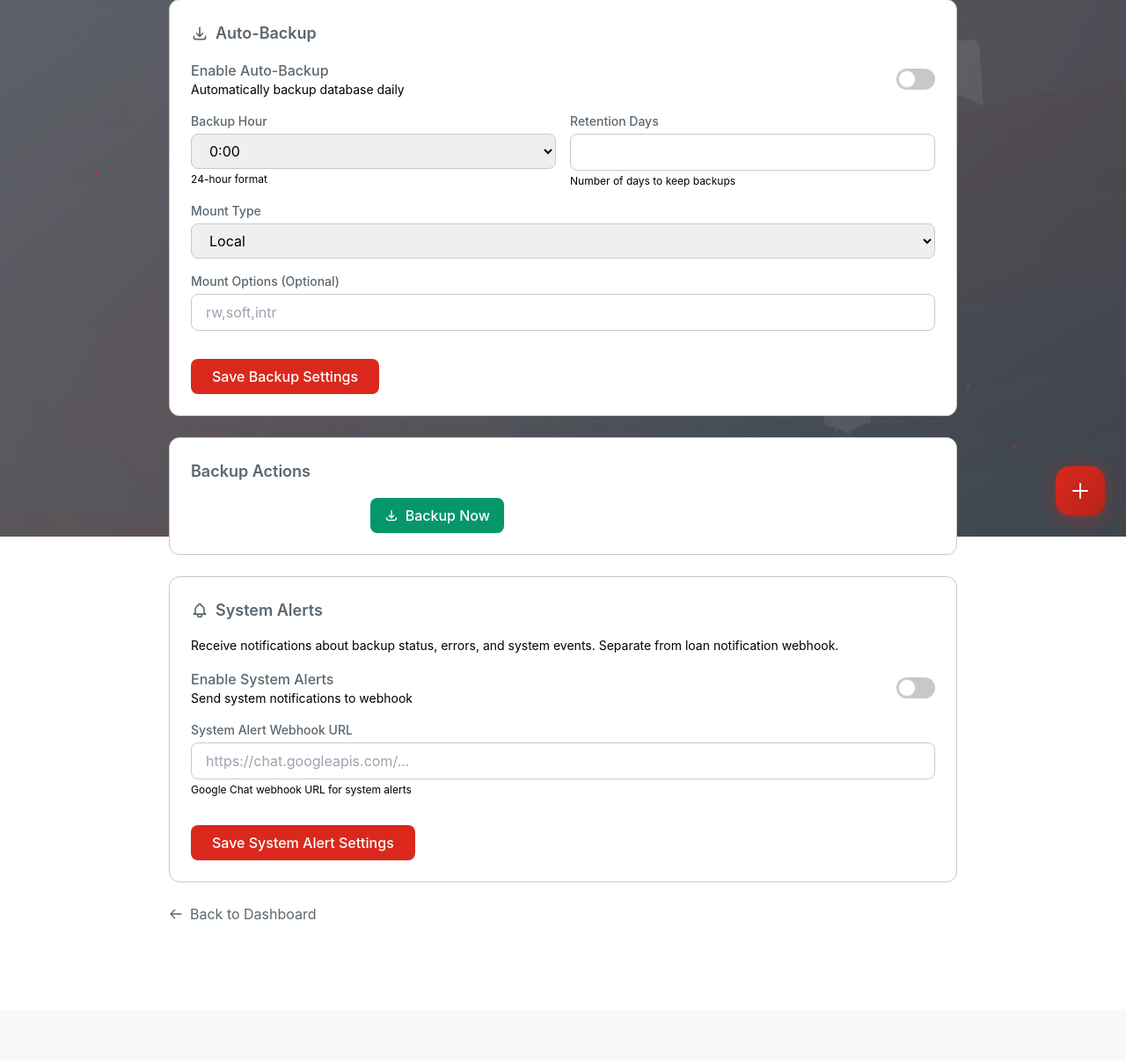
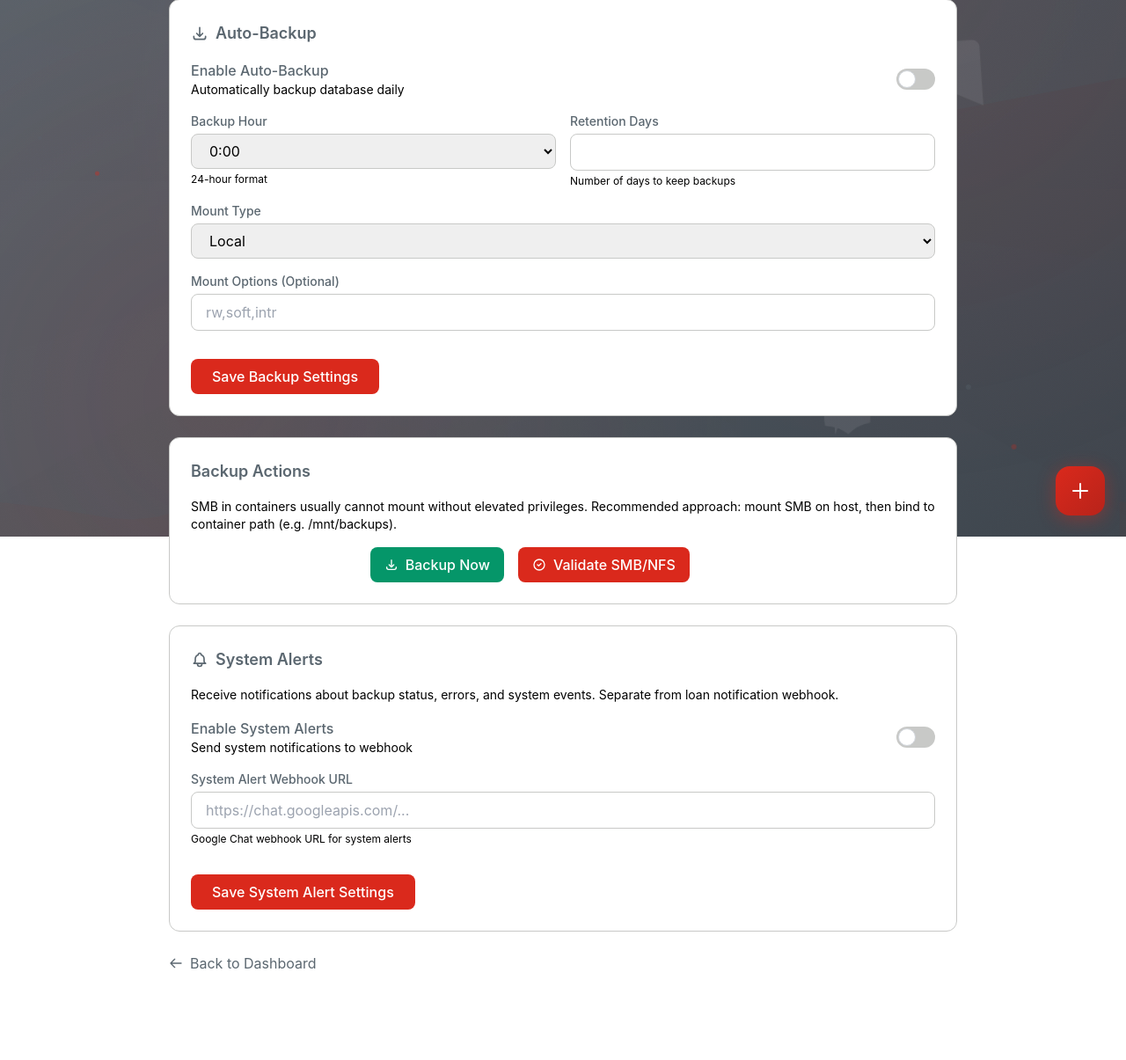
Before and after one commit to aeroconnections/aeroconnections-library-ms, a Django app: page /settings/ in a window 1280 px wide. Shown: the part 190-1395 px from the top of the page at 88% size. Before the commit the page ends 1236 px from the top, so only its background shows below. Run offline with Django 5.2, Linux system fonts and the light colour scheme; the visitor is signed in with stand-in values (Sample User, id 1); data that the repository does not hold is empty; parts of the project's set-up code (start-up, migrations or seed data) failed here and were passed over; some libraries are stand-ins or nearby versions.

Commit message:
Stabilize SMB backups with validation and host-mount guidance

```diff
--- a/apps/notifications/tasks.py
+++ b/apps/notifications/tasks.py
@@ -49,7 +49,7 @@ def daily_overdue_check():
 @shared_task
 def daily_database_backup():
     from .models import LibrarySettings
-    from .services.backup import BackupService
+    from .services import BackupService
 
     settings_obj = LibrarySettings.get_active()
     if not settings_obj or not settings_obj.backup_enabled:
--- a/apps/notifications/urls.py
+++ b/apps/notifications/urls.py
@@ -8,5 +8,6 @@ urlpatterns = [
     path("settings/", views.settings, name="settings"),
     path("settings/backups/", views.backup_list, name="backup_list"),
     path("settings/backups/run/", views.backup_run, name="backup_run"),
+    path("settings/backups/validate/", views.backup_validate, name="backup_validate"),
     path("settings/backups/download/<str:filename>/", views.backup_download, name="backup_download"),
 ]
--- a/apps/notifications/views.py
+++ b/apps/notifications/views.py
@@ -27,7 +27,9 @@ def settings(request):
             settings_obj.backup_mount_options = request.POST.get("backup_mount_options", "")
             settings_obj.smb_server = request.POST.get("smb_server", "")
             settings_obj.smb_username = request.POST.get("smb_username", "")
-            settings_obj.smb_password = request.POST.get("smb_password", "")
+            smb_password = request.POST.get("smb_password", "")
+            if smb_password:
+                settings_obj.smb_password = smb_password
             settings_obj.smb_domain = request.POST.get("smb_domain", "")
             settings_obj.save()
             messages.success(request, "Backup settings updated successfully.")
@@ -97,8 +99,24 @@ def backup_run(request):
 
 @login_required
 @user_passes_test(is_superadmin)
+def backup_validate(request):
+    from .services import BackupService
+
+    if request.method == "POST":
+        backup_service = BackupService()
+        valid, error = backup_service.validate_mount()
+        if valid:
+            messages.success(request, "Backup storage validation successful. SMB/NFS path is reachable and writable.")
+        else:
+            messages.error(request, f"Backup validation failed: {error}")
+
+    return redirect("notifications:settings")
+
+
+@login_required
+@user_passes_test(is_superadmin)
 def backup_download(request, filename):
-    from .services.backup import BackupService
+    from .services import BackupService
 
     if not filename.startswith("library_backup_") or not filename.endswith(".tar.gz"):
         raise Http404("Invalid filename")
--- a/templates/notifications/settings.html
+++ b/templates/notifications/settings.html
@@ -68,7 +68,7 @@
                     <input type="text" name="backup_mount_path" value="{{ settings_obj.backup_mount_path|default:'' }}"
                            placeholder="/mnt/backup or //server/share"
                            class="w-full px-4 py-2 border border-light-grey rounded-lg focus:ring-2 focus:ring-primary focus:border-primary">
-                    <p class="text-xs text-grey mt-1">Required for NFS and SMB mounts</p>
+                    <p class="text-xs text-grey mt-1">Required for NFS and SMB mounts. For SMB in Dockhand, use a container path like /mnt/backups.</p>
                 </div>
 
                 <div id="smb_fields" class="hidden">
@@ -93,8 +93,9 @@
                         </div>
                         <div>
                             <label class="block text-sm font-medium text-dark-grey mb-1">Password</label>
-                            <input type="password" name="smb_password" value="{{ settings_obj.smb_password|default:'' }}"
+                            <input type="password" name="smb_password" value=""
                                    class="w-full px-4 py-2 border border-light-grey rounded-lg focus:ring-2 focus:ring-primary focus:border-primary">
+                            <p class="text-xs text-grey mt-1">Leave blank to keep current password or use secrets file.</p>
                         </div>
                     </div>
                 </div>
@@ -118,6 +119,7 @@
     <!-- Backup Actions -->
     <div class="bg-white rounded-xl border border-light-grey p-6 mb-6">
         <h3 class="text-lg font-semibold text-dark-grey mb-4">Backup Actions</h3>
+        <p class="text-sm text-grey mb-4">SMB in containers usually cannot mount without elevated privileges. Recommended approach: mount SMB on host, then bind to container path (e.g. /mnt/backups).</p>
 
         <div class="flex items-center gap-4">
             <a href="{% url 'notifications:backup_list' %}" class="bg-info hover:bg-info-dark text-white px-4 py-2 rounded-lg font-medium transition-colors flex items-center gap-2">
@@ -134,6 +136,16 @@
                         <path stroke-linecap="round" stroke-linejoin="round" stroke-width="2" d="M4 16v1a3 3 0 003 3h10a3 3 0 003-3v-1m-4-4l-4 4m0 0l-4-4m4 4V4"/>
                     </svg>
                     Backup Now
+                </button>
+            </form>
+
+            <form method="post" action="{% url 'notifications:backup_validate' %}" class="inline">
+                {% csrf_token %}
+                <button type="submit" class="bg-primary hover:bg-primary-dark text-white px-4 py-2 rounded-lg font-medium transition-colors flex items-center gap-2">
+                    <svg class="w-4 h-4" fill="none" stroke="currentColor" viewBox="0 0 24 24">
+                        <path stroke-linecap="round" stroke-linejoin="round" stroke-width="2" d="M9 12l2 2 4-4m6 2a9 9 0 11-18 0 9 9 0 0118 0z"/>
+                    </svg>
+                    Validate SMB/NFS
                 </button>
             </form>
         </div>
```
Also changed, not shown: apps/notifications/services/backup_service.py (+15 -2 lines), CHANGELOG.md, README.md.
